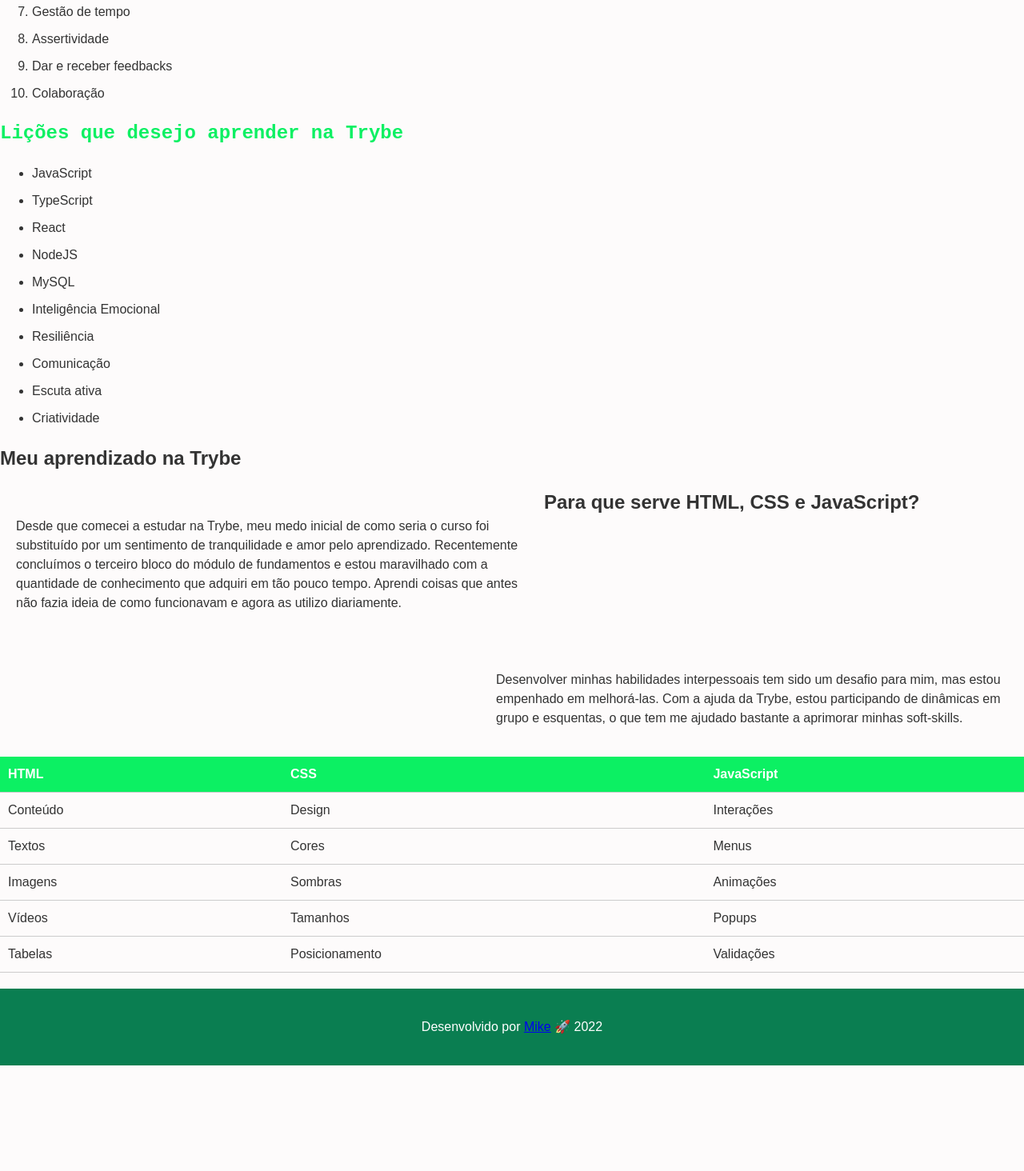
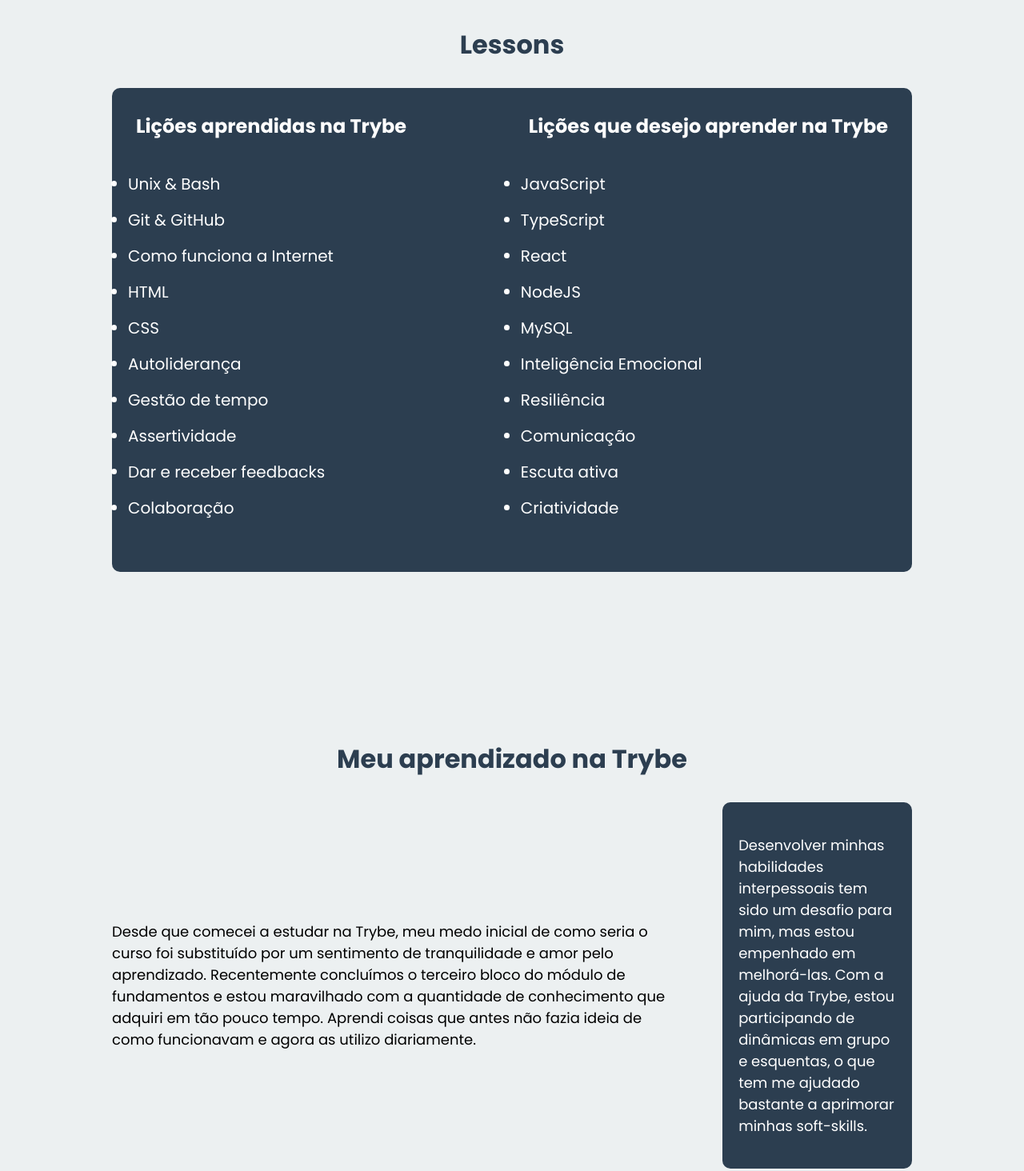
Before and after one commit to felipemike/lessons-learned, a plain HTML site: page index.html in a window 1280 px wide. Shown: the part 852-2316 px from the top of the page at 80% size. Before the commit the page ends 2184 px from the top, so only its background shows below. Drawn offline with Linux system fonts and the light colour scheme.

Commit message:
Update style.css

```diff
--- a/style.css
+++ b/style.css
@@ -1,132 +1,216 @@
-/* Define as cores que serão usadas no site */
-:root {
-  --cor-primaria: rgb(12, 240, 99);
-  --cor-secundaria: rgb(253, 251, 251);
-  --cor-terciaria: rgb(10, 126, 81);
+* {
+  padding: 0;
+  margin: 0;
+  box-sizing: border-box;
+  text-decoration: none;
+  list-style: none;
+  border: none;
 }
 
-/* Define o estilo do cabeçalho */
-#cabecalho {
-  background-color: var(--cor-primaria);
-  position: fixed;
-  top: 0;
-  left: 0;
-  right: 0;
-  height: 50px;
-  display: flex;
-  align-items: center;
+:root {
+  font-size: 62.5%;
+  scroll-behavior: smooth;
+
+  --cor-principal: #2C3E50;
+  --cor-secundaria: #E74C3C;
+  --cor-terciaria: #ECF0F1;
+  --branco: #FFFFFF;
 }
 
-#titulo {
-  margin: 0;
-  padding: 10px;
-  font-size: 24px;
-  color: white;
+body {
+  font-family: Poppins, sans-serif;
+  font-size: 1.8rem;
+  background: var(--cor-terciaria);
 }
 
-/* Define o estilo da navegação */
-#nav {
-  display: flex;
-  margin: 0;
-  padding: 0;
-}
-
-#nav li {
-  list-style: none;
-  margin: 0;
-  padding: 10px;
-}
-
-#nav li a {
-  color: white;
-  text-decoration: none;
-  font-size: 18px;
-}
-
-#nav li a:hover {
+a:hover {
   text-decoration: underline;
 }
 
-/* Define o estilo do corpo do documento */
-body {
-  background-color: var(--cor-secundaria);
-  margin: 0;
-  padding-top: 70px;
-  font-family: Arial, sans-serif;
-  font-size: 16px;
-  line-height: 1.5;
-  color: #333;
+.container {
+  width: min(90%, 100rem);
+  margin: auto;
 }
 
-/* Define o estilo da imagem */
-#minha_foto {
-  display: block;
-  margin: 0 auto;
-  width: 25%;
-  height: auto;
-  border-radius: 50%;
-  box-shadow: 2px 2px 10px rgba(0, 0, 0, 0.3);
+section {
+  margin-bottom: 3rem;
 }
 
-/* Define o estilo das seções laterais */
-.lado-esquerdo,
-.lado-direito {
-  width: 50%;
-  height: auto;
-  padding: 20px;
+h2 , h3 {
+  margin-bottom: 3rem;
+  text-align: center;
+  font-size: 3.2rem;
+  color: var(--cor-principal);
 }
 
-.lado-esquerdo {
-  float: left;
+#cabecalho {
+  z-index: 100;
+  text-align: center;
+  padding-top: 2rem;
+  width: 100%;
+  background: var(--cor-principal);
+  position: fixed;
+  top: 0;
+  box-shadow: 0 0.2rem 0.5rem rgba(0, 0, 0, 0.25);
 }
 
-.lado-direito {
-  float: right;
+#cabecalho h1 {
+  line-height: 4rem;
+  color: var(--branco);
+  padding-block: 2rem;
 }
 
-/* Define o estilo das listas */
-h3 {
-  color: var(--cor-primaria);
-  font-family: 'Courier New', Courier, monospace;
-  font-size: 24px;
-  line-height: 1.5;
-  margin: 20px 0;
+#cabecalho nav ul {
+  display: flex;
 }
 
-ol,
-ul {
-  margin: 0;
-  padding: 0 0 0 40px;
+#cabecalho nav li {
+  margin: auto;
+  width: 100%;
 }
 
-li {
-  margin: 10px 0;
-  padding: 0;
+#cabecalho nav a {
+  display: block;
+  color: var(--branco);
+  padding: 1rem 2rem;
+  transition: 0.2s;
+  cursor: pointer;
 }
 
-/* Define o estilo da tabela */
-table {
-  border-collapse: collapse;
-  width: 100%;
-  margin: 20px 0;
+#cabecalho nav a:hover {
+  text-decoration: none;
+  border-radius: 1rem 1rem 0 0;
+  font-weight: 700;
+  background: var(--branco);
+  color: var(--cor-principal);
+  box-shadow: 0.2rem 0.2rem 0.5rem rgba(0, 0, 0, 0.25);
 }
 
-th,
-td {
-  padding: 10px;
-  text-align: left;
-  border-bottom: 1px solid #ccc;
+#cabecalho li:nth-last-child( 1 ) a:hover {
+  border-radius: 0;
+  color: var(--cor-secundaria);
+  background-color: var(--branco);
 }
 
-th {
-  background-color: var(--cor-primaria);
-  color: white;
+#sobre {
+  padding-top: 18rem;
 }
 
-/* Define o estilo do rodapé */
+#sobre img {
+  border-radius: 1rem;
+  width: 40rem;
+}
+
+#sobre div {
+  display: flex;
+  align-items: center;
+  justify-content: space-between;
+}
+
+#sobre div p {
+  width: 50rem;
+  font-size: 2rem;
+}
+
+#licoes {
+  padding-top: 18rem;
+}
+
+#licoes div {
+  background-color: var(--cor-principal);
+  color: var(--branco);
+  padding: 2rem;
+  border-radius: 1rem;
+  display: flex;
+  align-items: center;
+  justify-content: space-between;
+}
+
+#licoes div h3 {
+  padding: 1rem;
+  color: var(--branco);
+  font-size: 2.4rem;
+}
+
+#licoes div ol , #licoes div ul {
+  margin-inline: 2
+  .2rem;
+}
+
+#licoes div ol li,
+#licoes div ul li {
+list-style-type: disc;
+font-size: 2rem;
+margin-bottom: 1.5rem;
+}
+
+#aprendizado {
+padding-top: 18rem;
+}
+
+#aprendizado section {
+display: flex;
+align-items: center;
+justify-content: space-between;
+gap: 6rem;
+}
+
+#aprendizado section .lado-esquerdo {
+width: 75%;
+}
+
+#aprendizado section p {
+margin-block: 2rem;
+}
+
+#aprendizado section .lado-direito {
+width: 25%;
+background-color: var(--cor-principal);
+color: var(--branco);
+padding: 2rem;
+border-radius: 1rem;
+}
+
+#tabela {
+padding-top: 18rem;
+}
+
+#tabela table {
+text-align: center;
+background-color: var(--cor-principal);
+width: 100%;
+padding: 0.5rem;
+border-radius: 1rem;
+}
+
+#tabela table thead {
+color: var(--branco);
+background-color: var(--cor-principal);
+}
+
+#tabela thead th {
+font-size: 2rem;
+padding: 2rem;
+}
+
+#tabela tbody tr {
+background-color: var(--branco);
+}
+
+#tabela tbody tr:nth-of-type(1) {
+color: var(--cor-principal);
+font-weight: 700;
+}
+
+#tabela table td {
+padding: 1rem;
+}
+
 #rodape {
-  background-color: var(--cor-terciaria);
-  color: white;
-  padding: 20px;
-  text-align: center
+display: flex;
+align-items: center;
+justify-content: center;
+background-color: var(--cor-principal);
+color: var(--branco);
+height: 10rem;
 }
```
